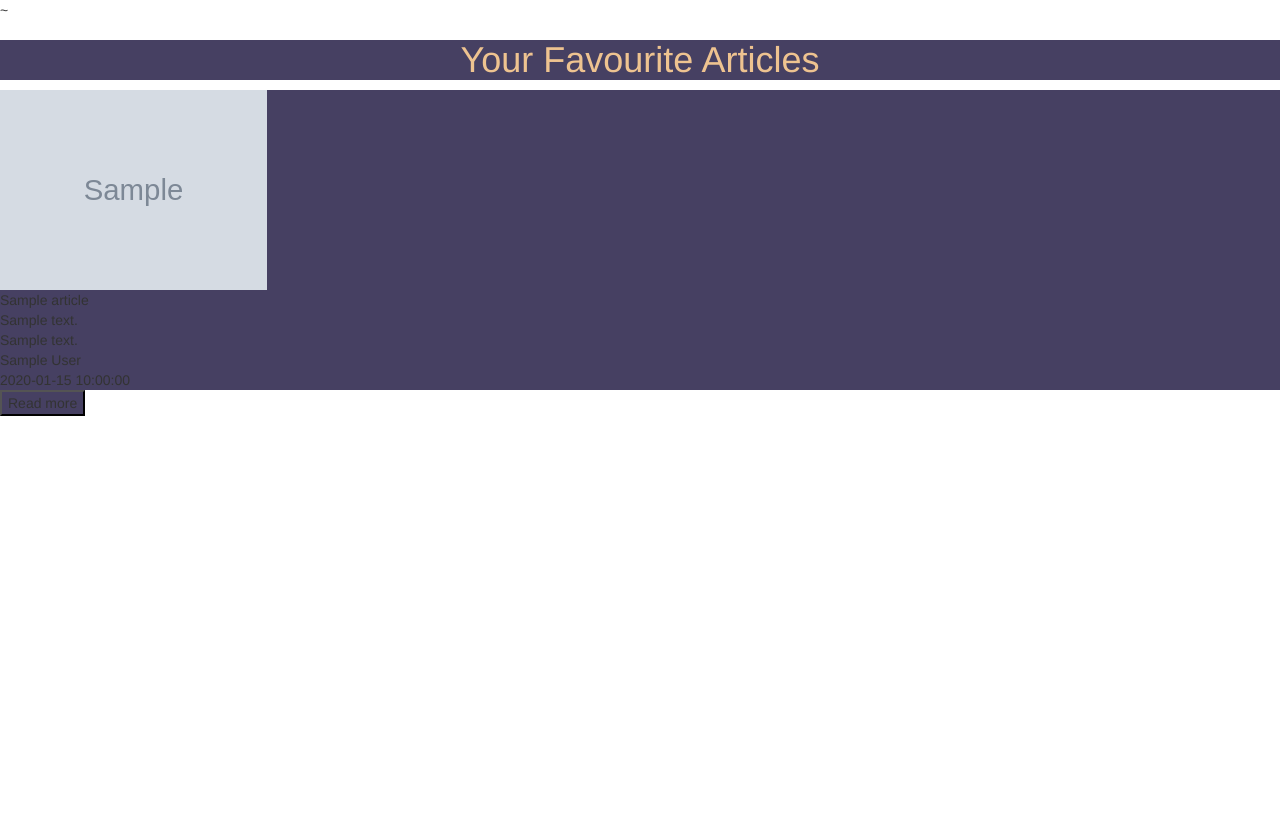
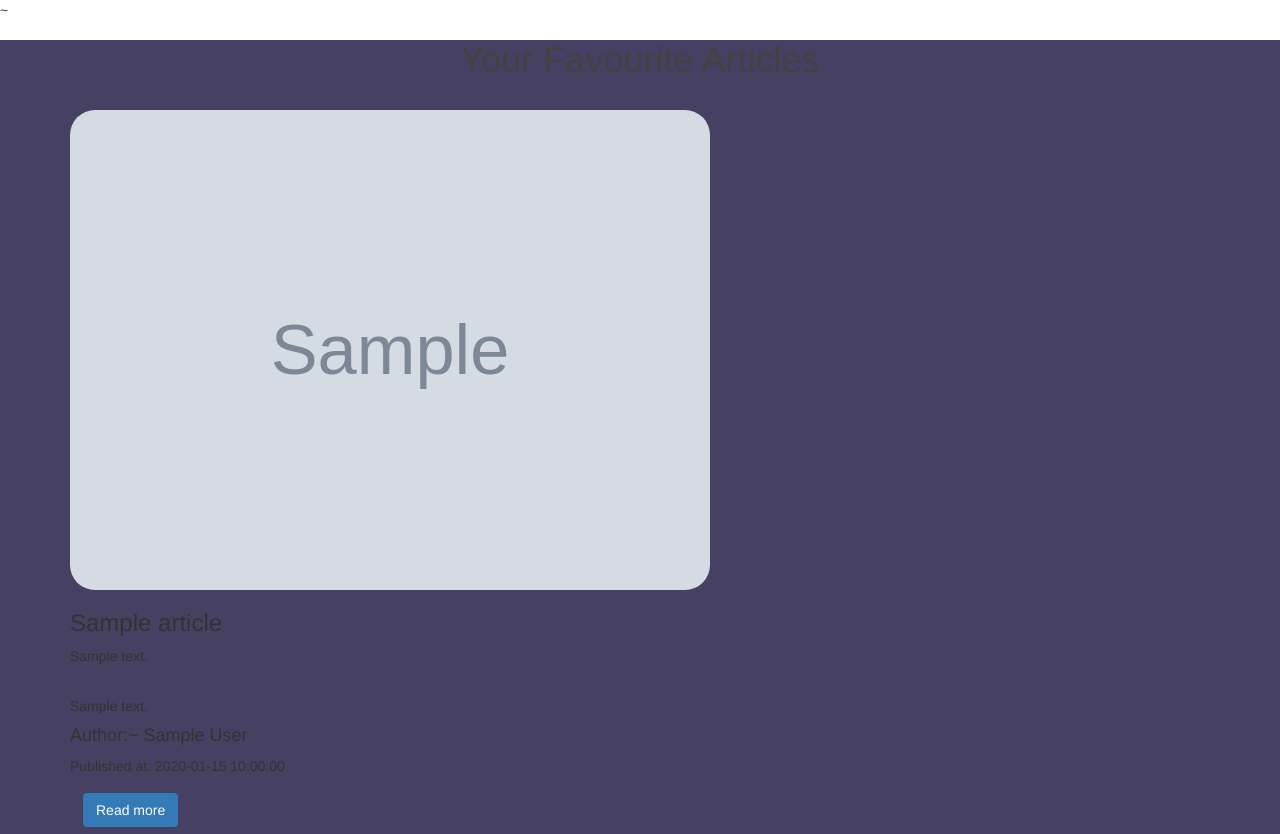
Before and after one commit to devseme/News-Api, a Flask app: template app/templates/articles.html in a window 1280 px wide. Before the commit the page ends 416 px from the top, so only its background shows below. Run offline with Flask 2, Linux system fonts and the light colour scheme; the template is opened without the code that fills it: most values are stand-ins (such as "Sample title", 1, 10 or a date in 2020); grey boxes marked "Sample" are stand-in pictures; some libraries are stand-ins or nearby versions.

Commit message:
styled the articles page

```diff
--- a/app/templates/articles.html
+++ b/app/templates/articles.html
@@ -12,7 +12,8 @@
 
 
         {% block content %}
-        {{macro.displayArticlesList(articles)}}
+        <div>{{macro.displayArticlesList(articles)}}</div>
+
         {% endblock%}
 
 </body>
--- a/app/templates/index.html
+++ b/app/templates/index.html
@@ -48,6 +48,8 @@
 </ul>
 
 
+
+
 </div>
 </div>
 
--- a/app/templates/macros.html
+++ b/app/templates/macros.html
@@ -21,27 +21,37 @@
 {% endmacro %}
 
 {% macro displayArticlesList(articles_list) %}
-<h1 class="article-header"style="text-align:center;color: #eec390;">Your Favourite Articles</h1>
-   <div> {% for articles in articles_list %}
-        <img src="{{articles.urlToImage}}" height="200",width ="200">
+<h1 class="article-header"style="text-align:center;color: #464042;">Your Favourite Articles</h1>
+<br>
+   <div class="container">
+       <div class="card-group">
+
+        {% for articles in articles_list %}
+        <div class="card color-md-4">
+            <div class="card">
+
+        <img src="{{articles.urlToImage}}"style ="border-radius:25px;"  height="60%",width ="60%">
+        <div class="card-body">
+
+         <h3 class="card-title">{{articles.title}}</h3>
+        <p class="card-text">{{articles.description}}</p>
+        <br>
+
+        <p class="card-text">{{articles.content}}</p>
+
+        <div>
+        <h4>Author:&#126;   {{articles.author}}</h4>
         </div>
         <div>
-            {{articles.title}}
-        </div>
-        <div>
-            {{articles.description}}
-        </div>
-        <div>
-            {{articles.content}}
-        </div>
-        <div>
-            {{articles.author}}
-        </div>
-        <div>
-            {{articles.publishedAt}}
+           <p>Published at: {{articles.publishedAt}}</p>
         </div>
 
-        <button a href={{articles.url}}>Read more</button>
+
+       <a href={{articles.url}} class="btn btn-outline-primary"><button class="btn bg-primary">Read more</button></a>
+       </div>
+       </div>
+       </div>
+
     {% endfor %}
 
 {% endmacro %}
```
